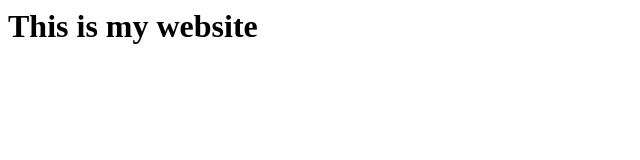
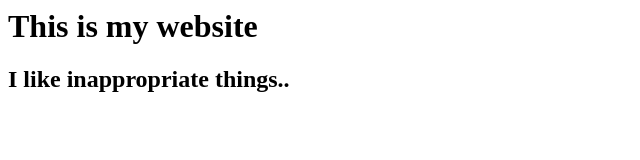
Before and after one commit to ksejos/first, a plain HTML site: page index.html in a window 1280 px wide. Shown: the whole page, without its empty margins (0-640 px from the left). Drawn offline with Linux system fonts and the light colour scheme.

Commit message:
describe website
describe website

```diff
--- a/index.html
+++ b/index.html
@@ -4,5 +4,6 @@
 </head>
 <body>
     <h1>This is my website</h1>
+    <h2>I like inappropriate things..</h2>
 </body>
 </html>
```
